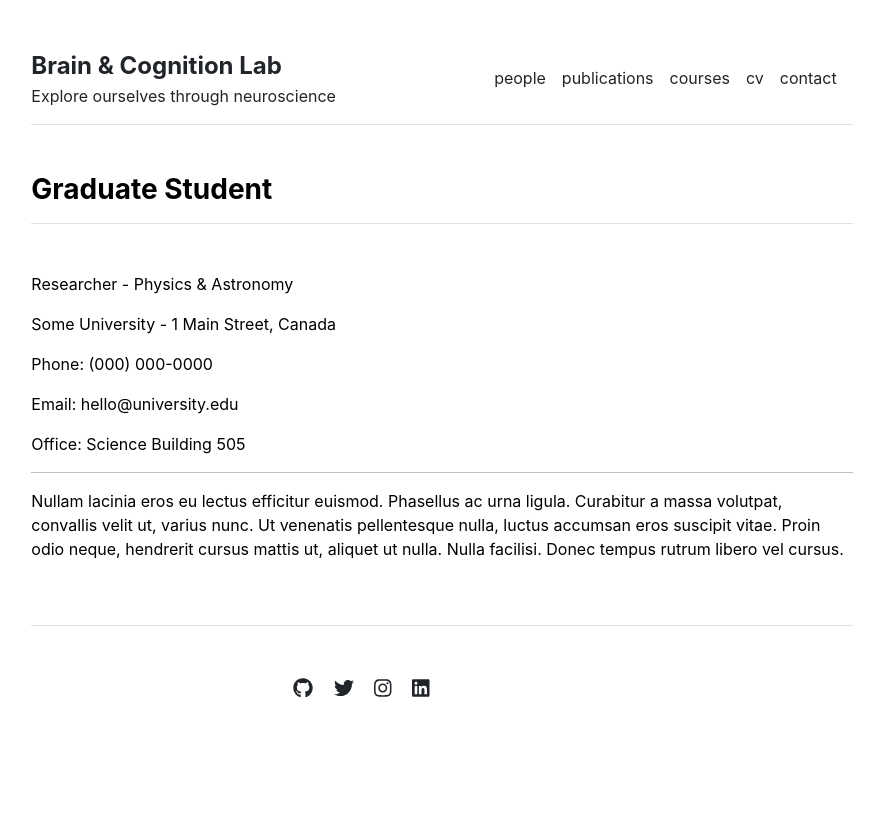
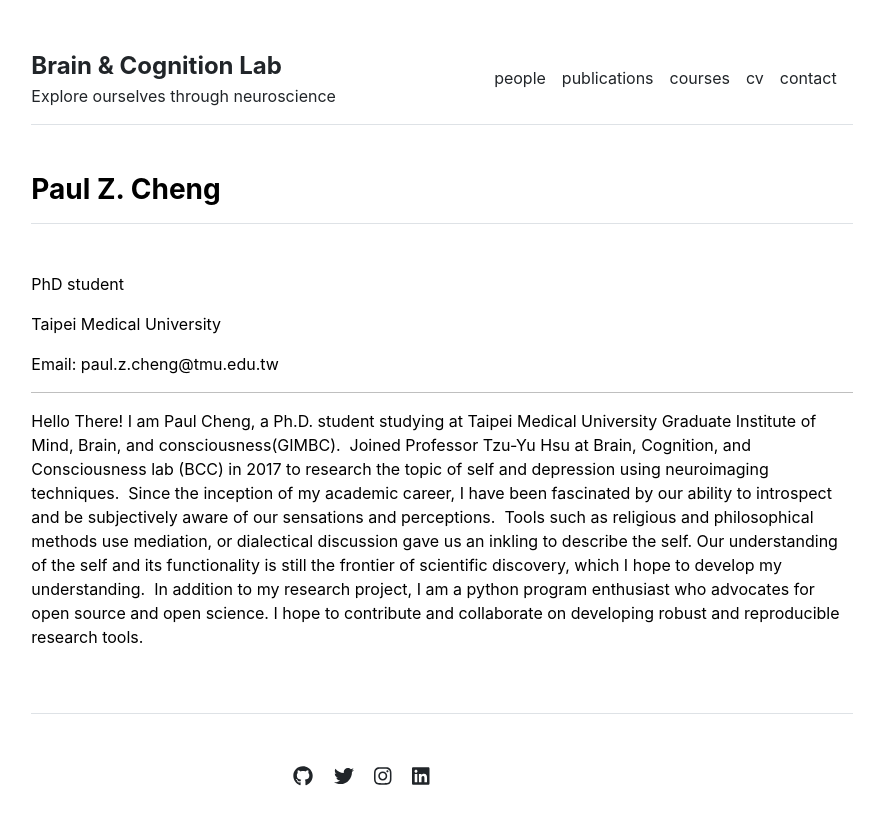
Before and after one commit to TYH0517/Brain-and-Cognition-lab, a Jekyll site: the page built from people/graduate-student.md, in a window 1280 px wide. Shown: the top 825 px of the page, without its empty margins (198-1068 px from the left). Built offline with Jekyll 4.4.1, drawn with Linux system fonts in a browser that asks for light colours.

Commit message:
3rd revision

```diff
--- a/_data/settings.yml
+++ b/_data/settings.yml
@@ -8,7 +8,7 @@ menu:
 people:
 - {name: 'Tzu-Yu Hsu PhD', title: 'Associate Professor', department: 'Graduate Institute of Mind, Brain and Consciousness', institution: 'Taipei Medical University', institution_address: 'No. 250, Wuxing St, Xinyi District, Taipei City', email: 'tzuyu.hsu@tmu.edu.tw', office: '12F, TMU Daan campus', image: 'assets/img/primary-investigator.jpg', url: 'primary-investigator'}
 - {name: 'Lab Technician', title: 'Researcher', department: 'Physics & Astronomy', institution: 'Some University', institution_address: '1 Main Street, Canada', phone: '(000) 000-0000', email: 'hello@university.edu', office: 'Science Building 505', image: 'assets/img/lab-technician.jpg', url: 'lab-technician'}
-- {name: 'Graduate Student', title: 'Researcher', department: 'Physics & Astronomy', institution: 'Some University', institution_address: '1 Main Street, Canada', phone: '(000) 000-0000', email: 'hello@university.edu', office: 'Science Building 505', image: 'assets/img/graduate-student.jpg', url: 'graduate-student'}
+- {name: 'Paul Z. Cheng', title: 'PhD student', department: 'Graduate Institute of Mind, Brain and Consciousness', institution: 'Taipei Medical University', email: 'paul.z.cheng@tmu.edu.tw', image: 'assets/img/graduate-student.jpg', url: 'graduate-student'}
 
 courses:
 - {name: 'Vector Calculus', url: 'vector-calculus'}
--- a/_layouts/people.html
+++ b/_layouts/people.html
@@ -9,8 +9,8 @@ layout: default
 <div class="row g-5 mb-5">
   <div class="col-md-6">
     <h5>{{ person.name }}</h5>
+    <p>Title: {{ person.title }}</p>
     <p>Email: {{ person.email }}</p>
-    <p>Phone: {{ person.phone }}</p>
     <p><a href="{{ site.github.url }}/people/{{ person.url }}">More info</a></p>
   </div>
   <div class="col-md-6">
--- a/people/graduate-student.md
+++ b/people/graduate-student.md
@@ -1,18 +1,14 @@
 ---
 layout: page
-title: "Graduate Student"
+title: "Paul Z. Cheng"
 ---
 
-Researcher - Physics & Astronomy
+PhD student
 
-Some University - 1 Main Street, Canada
+Taipei Medical University
 
-Phone: (000) 000-0000
-
-Email: hello@university.edu
-
-Office: Science Building 505
+Email: paul.z.cheng@tmu.edu.tw
 
 ---
 
-Nullam lacinia eros eu lectus efficitur euismod. Phasellus ac urna ligula. Curabitur a massa volutpat, convallis velit ut, varius nunc. Ut venenatis pellentesque nulla, luctus accumsan eros suscipit vitae. Proin odio neque, hendrerit cursus mattis ut, aliquet ut nulla. Nulla facilisi. Donec tempus rutrum libero vel cursus.
+Hello There! I am Paul Cheng, a Ph.D. student studying at Taipei Medical University Graduate Institute of Mind, Brain, and consciousness(GIMBC).  Joined Professor Tzu-Yu Hsu at Brain, Cognition, and Consciousness lab (BCC) in 2017 to research the topic of self and depression using neuroimaging techniques.  Since the inception of my academic career, I have been fascinated by our ability to introspect and be subjectively aware of our sensations and perceptions.  Tools such as religious and philosophical methods use mediation, or dialectical discussion gave us an inkling to describe the self. Our understanding of the self and its functionality is still the frontier of scientific discovery, which I hope to develop my understanding.  In addition to my research project, I am a python program enthusiast who advocates for open source and open science. I hope to contribute and collaborate on developing robust and reproducible research tools.
```
